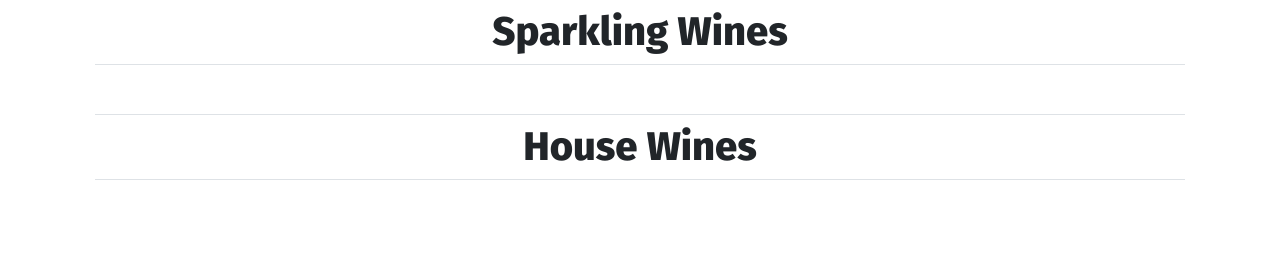
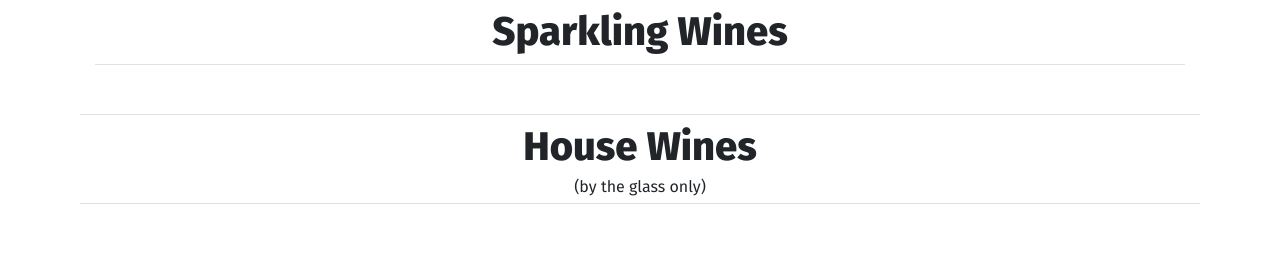
Before and after one commit to ytnoonty/mybeerapp, a Flask app: page /winelist_menu in a window 1280 px wide. Shown: the part 560-815 px from the top of the page. Before the commit the page ends 740 px from the top, so only its background shows below. Run offline with Flask 2, Linux system fonts and the light colour scheme; data that the repository does not hold is empty; some libraries are stand-ins or nearby versions.

Commit message:
updated winelist.html to show only split on sparkling wines along with ui.js

```diff
--- a/static/js/ui.js
+++ b/static/js/ui.js
@@ -288,8 +288,8 @@ class UI {
                   <span class="card-text mb-1 italic-font bold-font font-sml">${wine.varietal}</span>
                   <span class="card-text mb-1 italic-font font-xsml">(${wine.location})</span>
                 </div>
-                <div class="font-xsml">Gls.....  <span> ${wine.glass}</span>
-                <span>Btl.....  </span><span> ${wine.bottle}</span></div>
+                <div class="font-xsml">
+                <span>Split.....  </span><span> ${wine.bottle}</span></div>
               </div>
             </div>
           </div>
--- a/templates/winelist_menu.html
+++ b/templates/winelist_menu.html
@@ -119,8 +119,8 @@
                     <span class="card-text mb-1 italic-font bold-font font-sml">{{wine.varietal}}</span>
                     <span class="card-text mb-1 italic-font font-xsml">({{wine.location}})</span>
                   </div>
-                  <div class="font-xsml">Gls.....  <span> {{wine.glass}}</span>
-                  <span>Btl.....  </span><span> {{wine.bottle}}</span></div>
+                  <div class="font-xsml">
+                  <span>Split.....  </span><span> {{wine.bottle}}</span></div>
                 </div>
               </div>
             </div>
@@ -133,9 +133,12 @@
 
     <!-- BEGIN HOUSE -->
     <div class="row mt-5">
-      <div class="row justify-content-center col-12 mx-auto">
-        <div class="row justify-content-center col-12 border-top border-bottom">
-          <h1 class="mt-2 bold-font">House Wines</h1>
+      <div class="row justify-content-center col-12 mx-auto border-top border-bottom">
+        <div class="row justify-content-center col-12">
+          <h1 class="mt-2 mb-1 bold-font">House Wines</h1>
+        </div>
+        <div class="row">
+          <p class="mb-1">(by the glass only)</p>
         </div>
       </div>
       <div id="winelist-menu-housewine" class="row col-12 justify-content-center mx-auto">
```
